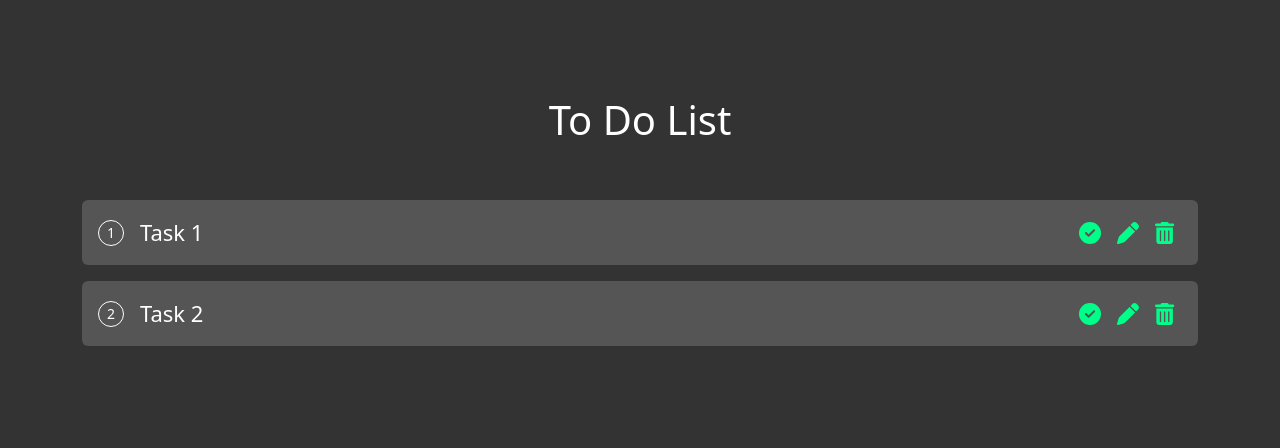
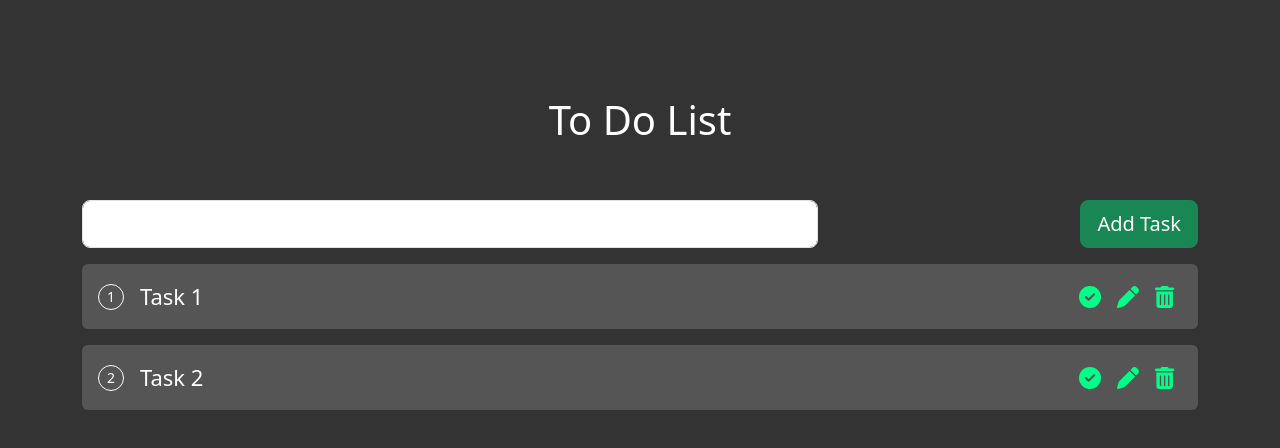
Before and after one commit to BhashithaArambepola/To-Do-List, a React (Create React App) app: page / in a window 1280 px wide. Shown: the top 448 px of the page. Built offline with nearby package versions, Linux system fonts and the light colour scheme.

Commit message:
create UI-add task section

```diff
--- a/src/Component/AppBody.js
+++ b/src/Component/AppBody.js
@@ -54,6 +54,15 @@ return (
 {/* Display To-Dos */}
 {toDo && toDo.length ? '': 'No Tasks...'}
 
+{/* add task */}
+<div className='row pb-3 d-flex justify-content-between'>
+<div className='col-8'>
+    <input className='form-control form-control-lg'></input>
+</div>
+<div className='col-auto d-flex justify-content-end'>
+    <button className='btn btn-success btn-lg '>Add Task</button>
+</div>
+</div>
 
 {toDo && toDo.sort((a,b)=>a.id>b.id ? 1:-1)
 .map((task,index)=>{
```
